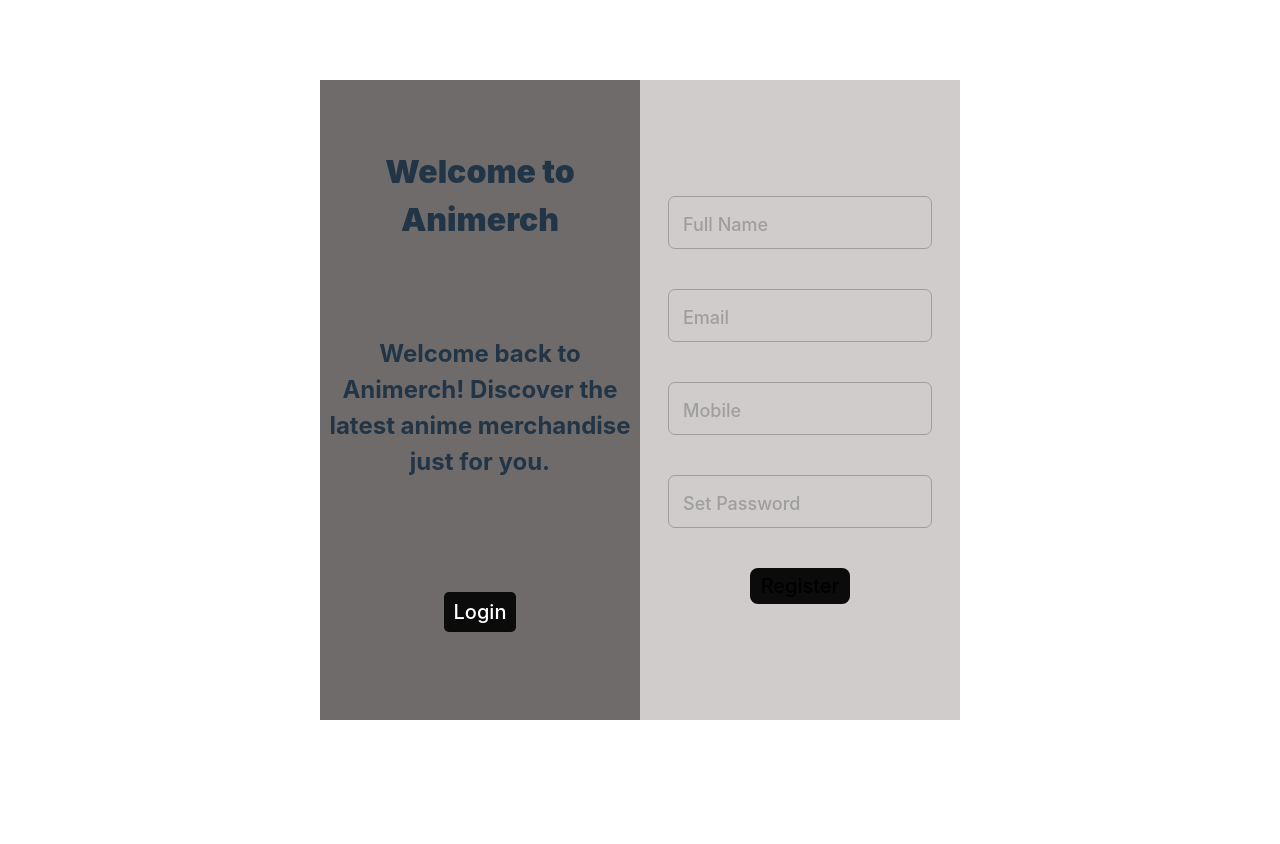
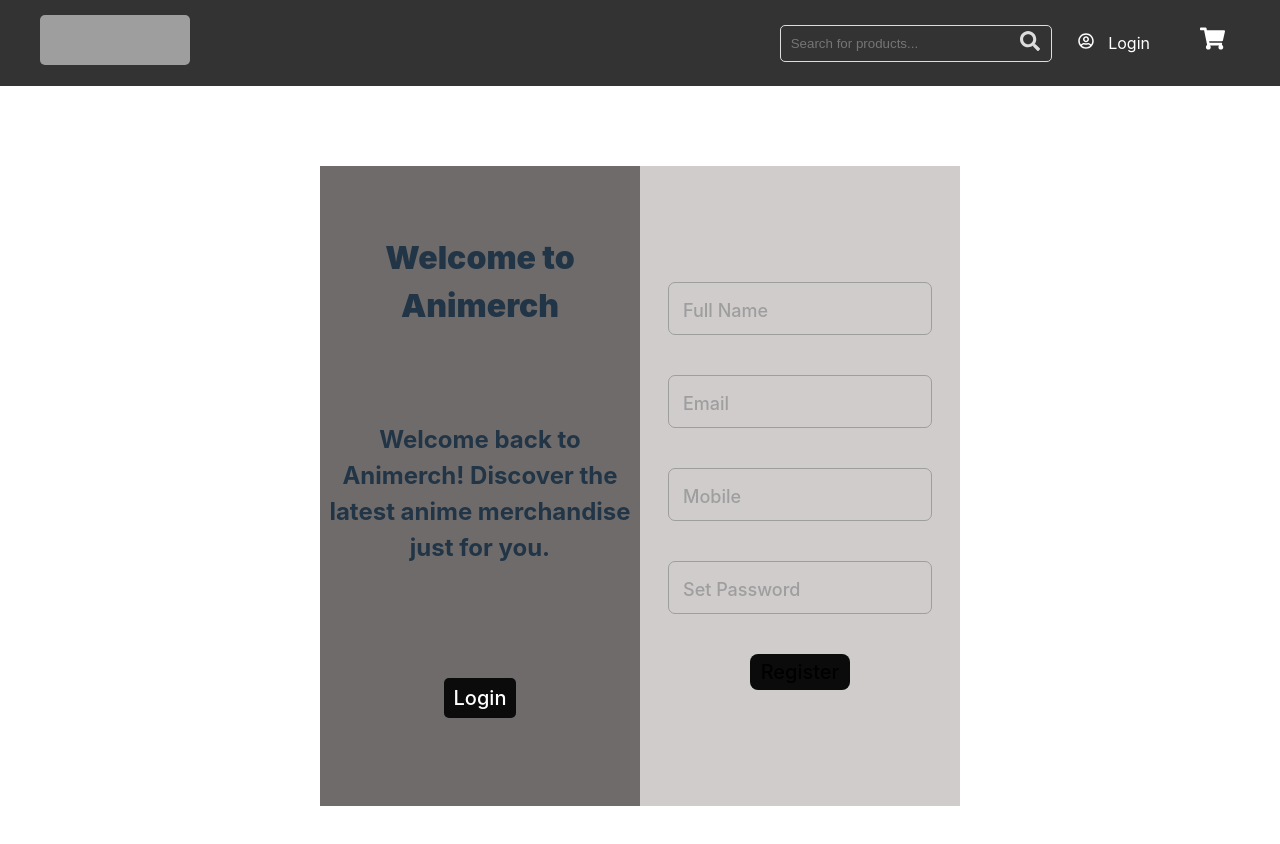
Before and after one commit to itsnarutouzumaki/animerch, a React (Vite) app: page /register in a window 1280 px wide. Shown: the top 844 px of the page. Before the commit the page ends 800 px from the top, so only its background shows below. Built offline with nearby package versions, Linux system fonts and the light colour scheme; grey boxes are pictures that could not be loaded.

Commit message:
required changes using link for logo image

```diff
--- a/components/Login.jsx
+++ b/components/Login.jsx
@@ -1,9 +1,12 @@
 import React from 'react';
 import { Link } from 'react-router-dom';
+import Navbar from './Navbar';
 import '../style/Login.css';
 
 function Login() {
   return (
+    <>
+    <Navbar />
     <div className="full_screen">
       <div className="container">
         <div className="details_field">
@@ -26,6 +29,7 @@
         </div>
       </div>
     </div>
+    </>
   );
 }
 
--- a/components/Logo.jsx
+++ b/components/Logo.jsx
@@ -5,7 +5,7 @@
 
 function Logo() {
   return (
-      <Link to="/" className='Logo_link'><img src="../assets/logo_img.png" alt="logo" className='logo_img'/></Link>
+      <Link to="/" className='Logo_link'><img src="https://previews.dropbox.com/p/thumb/ACWfs93Y4RMfRFMhX0uXWcfxYnBhXg7QA5bR72ufI7nlABBWR2Ow_lzO8tG3gZDJqrJlFYYooPxUD1ZRkDlhX8WiugCe9_d4wlbdLaD3rbNmbwfNmJM5hfA_COUTqxfBh7Yi5WJ5X5x8BW6kIQ5dGrqbOeYBHr3zuKJDsgG3XbVMGKN3nExTfjam1Sbd_2lJTNMF6FHTk0if1mt77QVCOUAYR58Di0X1dHn0f9URtM6wAR9RTwHpIeKhloFsaIpJ8vqZvCo3HPIKRaO8-M-J9YryZQubAKb0Iaambc0q1CKwPx_kGN2paOAGTbwBIyrYoWJGe_eM7K1H0QmZgJxSskec/p.png?is_prewarmed=true" alt="logo" className='logo_img'/></Link>
   );
 }
 
--- a/components/Register.jsx
+++ b/components/Register.jsx
@@ -1,9 +1,11 @@
 import React from 'react';
 import '../style/Register.css';
 import { Link } from 'react-router-dom';
-
+import Navbar from './Navbar';
 function Register() {
   return (
+    <>
+    <Navbar/>
     <div className="full_screen">
       <div className="container">
         <div className="message_field">
@@ -40,6 +42,7 @@
         </div>
       </div>
     </div>
+    </>
   );
 }
 
```
